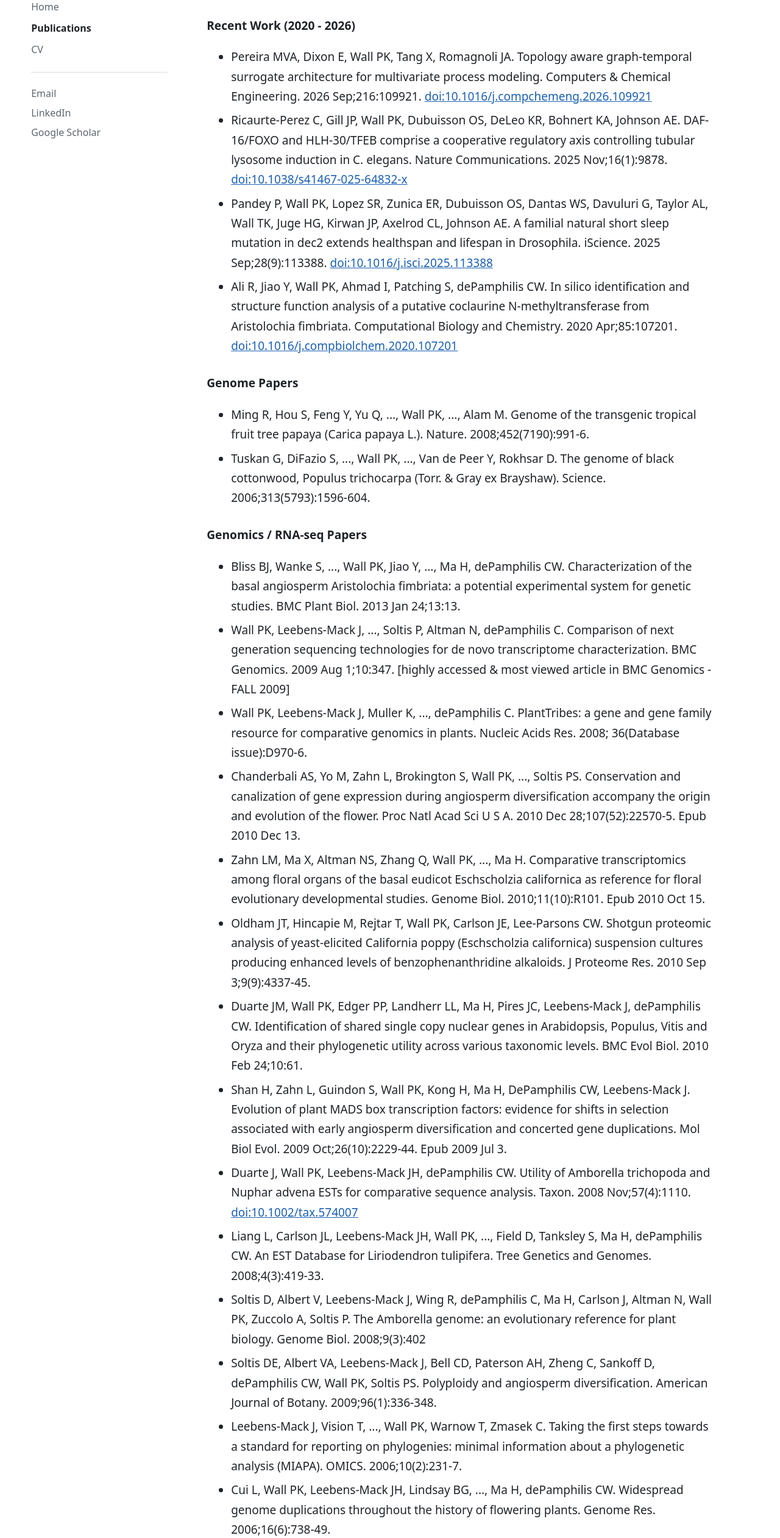
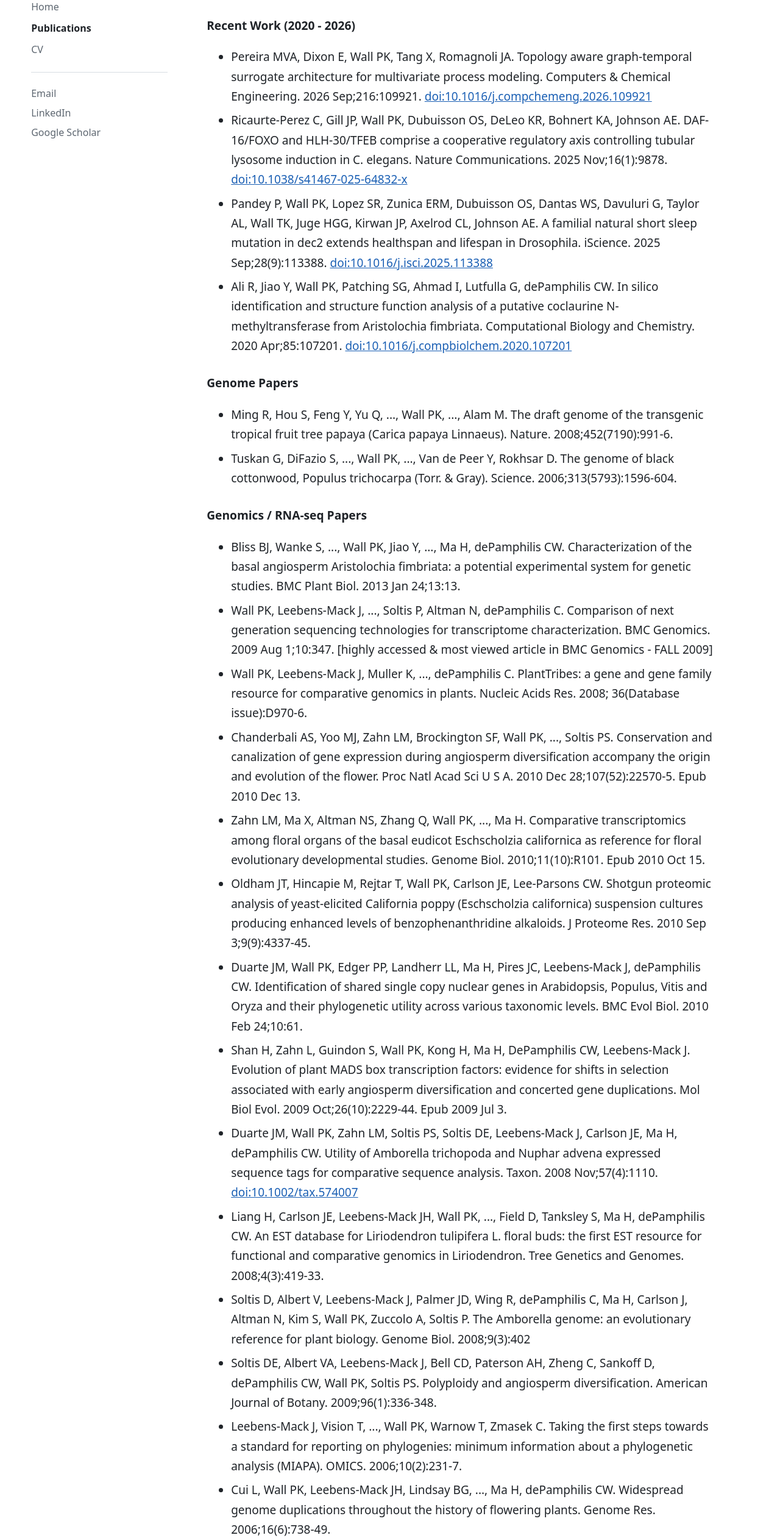
Before and after one commit to pkerrwall/pkerrwall.github.io, a plain HTML site: page publications.html in a window 1280 px wide. Shown: the part 275-2797 px from the top of the page at 61% size. Drawn offline with Linux system fonts and the light colour scheme.

Commit message:
Home: BASF paragraph, plant work merged, citations; fix 14 publication entries

```diff
--- a/publications.html
+++ b/publications.html
@@ -17,33 +17,33 @@
 <ul>
 <li>Pereira MVA, Dixon E, Wall PK, Tang X, Romagnoli JA. Topology aware graph-temporal surrogate architecture for multivariate process modeling. Computers &amp; Chemical Engineering. 2026 Sep;216:109921. <a href="https://doi.org/10.1016/j.compchemeng.2026.109921">doi:10.1016/j.compchemeng.2026.109921</a></li>
 <li>Ricaurte-Perez C, Gill JP, Wall PK, Dubuisson OS, DeLeo KR, Bohnert KA, Johnson AE. DAF-16/FOXO and HLH-30/TFEB comprise a cooperative regulatory axis controlling tubular lysosome induction in C. elegans. Nature Communications. 2025 Nov;16(1):9878. <a href="https://doi.org/10.1038/s41467-025-64832-x">doi:10.1038/s41467-025-64832-x</a></li>
-<li>Pandey P, Wall PK, Lopez SR, Zunica ER, Dubuisson OS, Dantas WS, Davuluri G, Taylor AL, Wall TK, Juge HG, Kirwan JP, Axelrod CL, Johnson AE. A familial natural short sleep mutation in dec2 extends healthspan and lifespan in Drosophila. iScience. 2025 Sep;28(9):113388. <a href="https://doi.org/10.1016/j.isci.2025.113388">doi:10.1016/j.isci.2025.113388</a></li>
-<li>Ali R, Jiao Y, Wall PK, Ahmad I, Patching S, dePamphilis CW. In silico identification and structure function analysis of a putative coclaurine N-methyltransferase from Aristolochia fimbriata. Computational Biology and Chemistry. 2020 Apr;85:107201. <a href="https://doi.org/10.1016/j.compbiolchem.2020.107201">doi:10.1016/j.compbiolchem.2020.107201</a></li>
+<li>Pandey P, Wall PK, Lopez SR, Zunica ERM, Dubuisson OS, Dantas WS, Davuluri G, Taylor AL, Wall TK, Juge HGG, Kirwan JP, Axelrod CL, Johnson AE. A familial natural short sleep mutation in dec2 extends healthspan and lifespan in Drosophila. iScience. 2025 Sep;28(9):113388. <a href="https://doi.org/10.1016/j.isci.2025.113388">doi:10.1016/j.isci.2025.113388</a></li>
+<li>Ali R, Jiao Y, Wall PK, Patching SG, Ahmad I, Lutfulla G, dePamphilis CW. In silico identification and structure function analysis of a putative coclaurine N-methyltransferase from Aristolochia fimbriata. Computational Biology and Chemistry. 2020 Apr;85:107201. <a href="https://doi.org/10.1016/j.compbiolchem.2020.107201">doi:10.1016/j.compbiolchem.2020.107201</a></li>
 </ul>
 <h2 id="genome-papers">Genome Papers</h2>
 <ul>
-<li>Ming R, Hou S, Feng Y, Yu Q, ..., Wall PK, ..., Alam M. Genome of the transgenic tropical fruit tree papaya (Carica papaya L.). Nature. 2008;452(7190):991-6.</li>
-<li>Tuskan G, DiFazio S, ..., Wall PK, ..., Van de Peer Y, Rokhsar D. The genome of black cottonwood, Populus trichocarpa (Torr. &amp; Gray ex Brayshaw). Science. 2006;313(5793):1596-604.</li>
+<li>Ming R, Hou S, Feng Y, Yu Q, ..., Wall PK, ..., Alam M. The draft genome of the transgenic tropical fruit tree papaya (Carica papaya Linnaeus). Nature. 2008;452(7190):991-6.</li>
+<li>Tuskan G, DiFazio S, ..., Wall PK, ..., Van de Peer Y, Rokhsar D. The genome of black cottonwood, Populus trichocarpa (Torr. &amp; Gray). Science. 2006;313(5793):1596-604.</li>
 </ul>
 <h2 id="genomics-rna-seq-papers">Genomics / RNA-seq Papers</h2>
 <ul>
 <li>Bliss BJ, Wanke S, ..., Wall PK, Jiao Y, ..., Ma H, dePamphilis CW. Characterization of the basal angiosperm Aristolochia fimbriata: a potential experimental system for genetic studies. BMC Plant Biol. 2013 Jan 24;13:13.</li>
-<li>Wall PK, Leebens-Mack J, ..., Soltis P, Altman N, dePamphilis C. Comparison of next generation sequencing technologies for de novo transcriptome characterization. BMC Genomics. 2009 Aug 1;10:347. [highly accessed &amp; most viewed article in BMC Genomics - FALL 2009]</li>
+<li>Wall PK, Leebens-Mack J, ..., Soltis P, Altman N, dePamphilis C. Comparison of next generation sequencing technologies for transcriptome characterization. BMC Genomics. 2009 Aug 1;10:347. [highly accessed &amp; most viewed article in BMC Genomics - FALL 2009]</li>
 <li>Wall PK, Leebens-Mack J, Muller K, ..., dePamphilis C. PlantTribes: a gene and gene family resource for comparative genomics in plants. Nucleic Acids Res. 2008; 36(Database issue):D970-6.</li>
-<li>Chanderbali AS, Yo M, Zahn L, Brokington S, Wall PK, ..., Soltis PS. Conservation and canalization of gene expression during angiosperm diversification accompany the origin and evolution of the flower. Proc Natl Acad Sci U S A. 2010 Dec 28;107(52):22570-5. Epub 2010 Dec 13.</li>
+<li>Chanderbali AS, Yoo MJ, Zahn LM, Brockington SF, Wall PK, ..., Soltis PS. Conservation and canalization of gene expression during angiosperm diversification accompany the origin and evolution of the flower. Proc Natl Acad Sci U S A. 2010 Dec 28;107(52):22570-5. Epub 2010 Dec 13.</li>
 <li>Zahn LM, Ma X, Altman NS, Zhang Q, Wall PK, ..., Ma H. Comparative transcriptomics among floral organs of the basal eudicot Eschscholzia californica as reference for floral evolutionary developmental studies. Genome Biol. 2010;11(10):R101. Epub 2010 Oct 15.</li>
 <li>Oldham JT, Hincapie M, Rejtar T, Wall PK, Carlson JE, Lee-Parsons CW. Shotgun proteomic analysis of yeast-elicited California poppy (Eschscholzia californica) suspension cultures producing enhanced levels of benzophenanthridine alkaloids. J Proteome Res. 2010 Sep 3;9(9):4337-45.</li>
 <li>Duarte JM, Wall PK, Edger PP, Landherr LL, Ma H, Pires JC, Leebens-Mack J, dePamphilis CW. Identification of shared single copy nuclear genes in Arabidopsis, Populus, Vitis and Oryza and their phylogenetic utility across various taxonomic levels. BMC Evol Biol. 2010 Feb 24;10:61.</li>
 <li>Shan H, Zahn L, Guindon S, Wall PK, Kong H, Ma H, DePamphilis CW, Leebens-Mack J. Evolution of plant MADS box transcription factors: evidence for shifts in selection associated with early angiosperm diversification and concerted gene duplications. Mol Biol Evol. 2009 Oct;26(10):2229-44. Epub 2009 Jul 3.</li>
-<li>Duarte J, Wall PK, Leebens-Mack JH, dePamphilis CW. Utility of Amborella trichopoda and Nuphar advena ESTs for comparative sequence analysis. Taxon. 2008 Nov;57(4):1110. <a href="https://doi.org/10.1002/tax.574007">doi:10.1002/tax.574007</a></li>
-<li>Liang L, Carlson JL, Leebens-Mack JH, Wall PK, ..., Field D, Tanksley S, Ma H, dePamphilis CW. An EST Database for Liriodendron tulipifera. Tree Genetics and Genomes. 2008;4(3):419-33.</li>
-<li>Soltis D, Albert V, Leebens-Mack J, Wing R, dePamphilis C, Ma H, Carlson J, Altman N, Wall PK, Zuccolo A, Soltis P. The Amborella genome: an evolutionary reference for plant biology. Genome Biol. 2008;9(3):402</li>
+<li>Duarte JM, Wall PK, Zahn LM, Soltis PS, Soltis DE, Leebens-Mack J, Carlson JE, Ma H, dePamphilis CW. Utility of Amborella trichopoda and Nuphar advena expressed sequence tags for comparative sequence analysis. Taxon. 2008 Nov;57(4):1110. <a href="https://doi.org/10.1002/tax.574007">doi:10.1002/tax.574007</a></li>
+<li>Liang H, Carlson JE, Leebens-Mack JH, Wall PK, ..., Field D, Tanksley S, Ma H, dePamphilis CW. An EST database for Liriodendron tulipifera L. floral buds: the first EST resource for functional and comparative genomics in Liriodendron. Tree Genetics and Genomes. 2008;4(3):419-33.</li>
+<li>Soltis D, Albert V, Leebens-Mack J, Palmer JD, Wing R, dePamphilis C, Ma H, Carlson J, Altman N, Kim S, Wall PK, Zuccolo A, Soltis P. The Amborella genome: an evolutionary reference for plant biology. Genome Biol. 2008;9(3):402</li>
 <li>Soltis DE, Albert VA, Leebens-Mack J, Bell CD, Paterson AH, Zheng C, Sankoff D, dePamphilis CW, Wall PK, Soltis PS. Polyploidy and angiosperm diversification. American Journal of Botany. 2009;96(1):336-348.</li>
-<li>Leebens-Mack J, Vision T, ..., Wall PK, Warnow T, Zmasek C. Taking the first steps towards a standard for reporting on phylogenies: minimal information about a phylogenetic analysis (MIAPA). OMICS. 2006;10(2):231-7.</li>
+<li>Leebens-Mack J, Vision T, ..., Wall PK, Warnow T, Zmasek C. Taking the first steps towards a standard for reporting on phylogenies: minimum information about a phylogenetic analysis (MIAPA). OMICS. 2006;10(2):231-7.</li>
 <li>Cui L, Wall PK, Leebens-Mack JH, Lindsay BG, ..., Ma H, dePamphilis CW. Widespread genome duplications throughout the history of flowering plants. Genome Res. 2006;16(6):738-49.</li>
-<li>Duarte JM, Cui L, Wall PK, Zhang Q, Zhang X, Leebens-Mack J, Ma H, Altman N, dePamphilis CW. Expression pattern shifts following duplication indicative of sub and neo-functionalization in regulatory genes of Arabidopsis. Mol Biol Evol. 2006;23(2):469-478</li>
+<li>Duarte JM, Cui L, Wall PK, Zhang Q, Zhang X, Leebens-Mack J, Ma H, Altman N, dePamphilis CW. Expression pattern shifts following duplication indicative of subfunctionalization and neofunctionalization in regulatory genes of Arabidopsis. Mol Biol Evol. 2006;23(2):469-478</li>
 <li>Kim S, Soltis PS, Wall PK, Soltis DE. Phylogeny and domain evolution in the APETALA2-like gene family. Mol Biol Evol. 2006;23(1):107-20.</li>
-<li>Carlson JE, Leebens-Mack JH, Wall PK, ..., Ma H, dePamphilis CW. EST database for early flower development in California poppy tags over 6000 genes from a basal eudicot. Plant Mol. Biol. 2006;62(3):351-69.</li>
+<li>Carlson JE, Leebens-Mack JH, Wall PK, ..., Ma H, dePamphilis CW. EST database for early flower development in California poppy (Eschscholzia californica Cham., Papaveraceae) tags over 6,000 genes from a basal eudicot. Plant Mol. Biol. 2006;62(3):351-69.</li>
 <li>Albert V, Soltis D, Carlson J, Farmerie W, Wall PK, ..., dePamphilis C, Leebens-Mack J. Floral gene resources from basal angiosperms for comparative genomics research. BMC Plant Biology. 2005;5(1):5.</li>
 </ul>
 <h2 id="bioinformatics-papers">Bioinformatics Papers</h2>
@@ -61,11 +61,11 @@
 <h2 id="mirna-papers">miRNA Papers</h2>
 <ul>
 <li>Barakat A, Wall PK, Diloreto S, dePamphilis CW, Carlson JE. Conservation and divergence of microRNAs in Populus. BMC Genomics. 2007;8:481.</li>
-<li>Barakat A, Wall PK, Leebens-Mack J, Carlson J, dePamphilis C. Large-scale identification of microRNAs from a basal eudicot (Eschscholzia californica) and conservation in flowering plants. Plant Journal. 2007; 51(6):991-1003.</li>
+<li>Barakat A, Wall PK, Leebens-Mack J, Wang YJ, Carlson J, dePamphilis C. Large-scale identification of microRNAs from a basal eudicot (Eschscholzia californica) and conservation in flowering plants. Plant Journal. 2007; 51(6):991-1003.</li>
 </ul>
 <h2 id="book-chapters">Book Chapters</h2>
 <ul>
-<li>Soltis DE, Albert VA, Kim S, ..., Wall PK, dePamphilis CW, Ma H. Diversity and Evolution of Plants: Genotypic and Phenotypic Variation in Higher Plants. Evolution of the flower. 2005;CABI:165-200.</li>
+<li>Soltis DE, Albert VA, Kim S, ..., Wall PK, dePamphilis CW, Ma H. Evolution of the flower. In: Plant Diversity and Evolution: Genotypic and Phenotypic Variation in Higher Plants. CABI; 2005:165-200.</li>
 <li>Leebens-Mack JH, Wall PK, Duarte J, Zheng ZG, Oppenheimer D, Depamphilis C. A genomics approach to the study of ancient polyploidy and floral developmental genetics. Advances in Botanical Research: Incorporating Advances in Plant Pathology. 2006. 44: 527-549.</li>
 </ul>
 </main></div><script>var e=document.getElementById("em");var m=e.dataset.u+"@"+e.dataset.d;e.href="mail"+"to:"+m;e.onclick=function(){e.textContent=m;if(navigator.clipboard)navigator.clipboard.writeText(m)}</script><footer>&copy; 2026 P. Kerr Wall</footer></body></html>
```
Also changed, not shown: index.html (+2 -5 lines).
